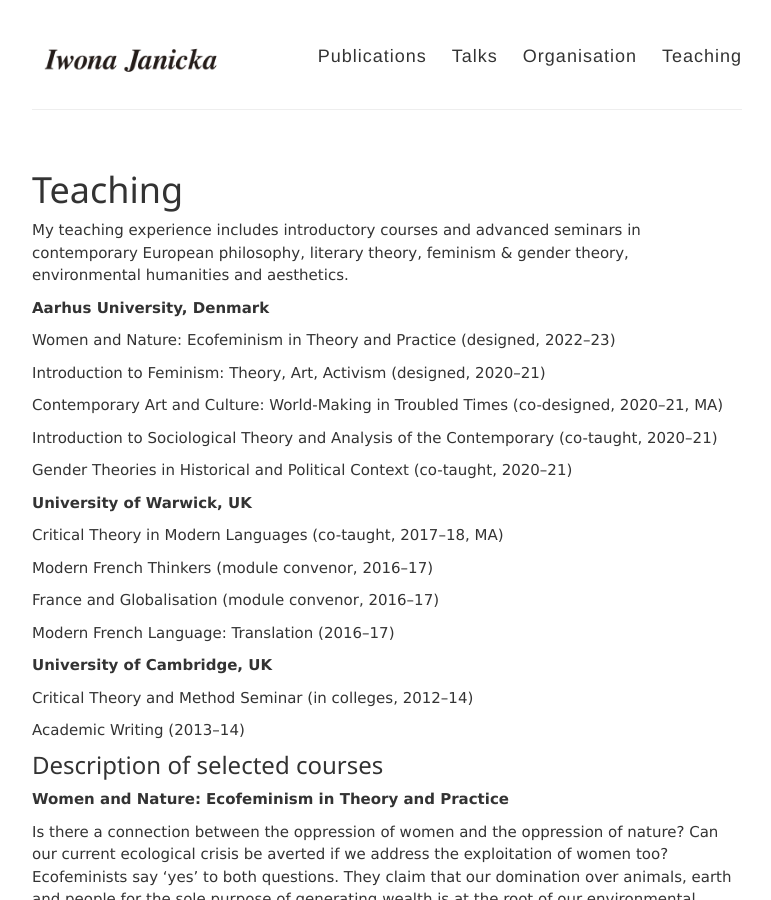
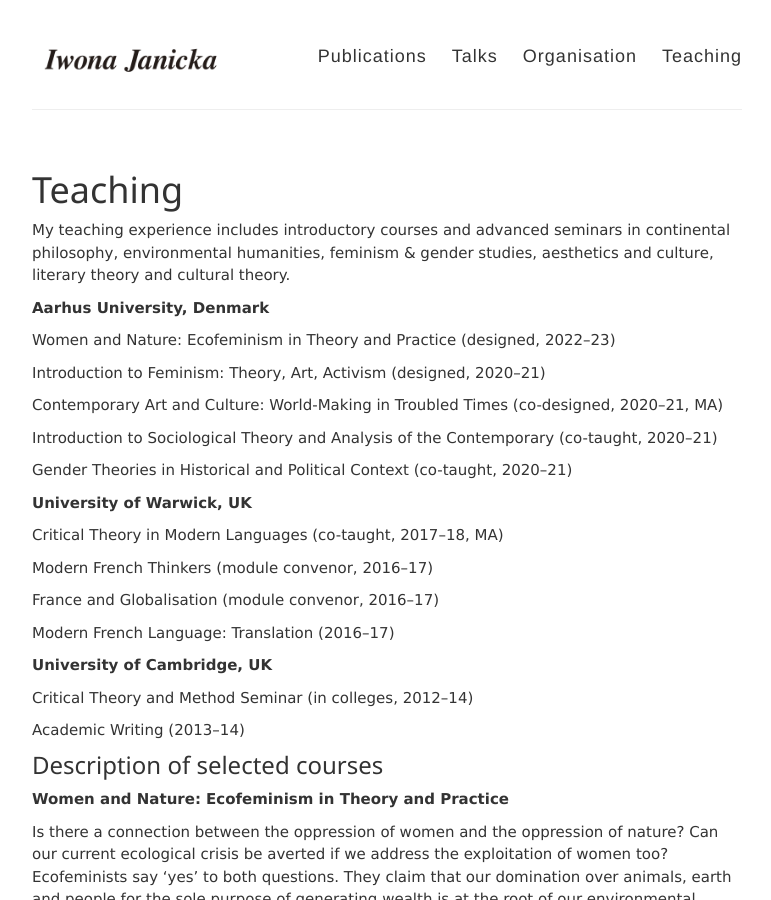
Before and after one commit to IJanicka/IJanicka.github.io, a Jekyll site: the page built from teaching.md, in a window 1280 px wide and 900 px high. Shown: the whole window, without its empty margins (253-1024 px from the left). Built offline with Jekyll 4.4.1, drawn with Linux system fonts in a browser that asks for light colours.

Commit message:
Update teaching.md

```diff
--- a/teaching.md
+++ b/teaching.md
@@ -3,9 +3,7 @@
 title: Teaching
 permalink: /teaching/
 ---
-My teaching experience includes introductory courses and advanced seminars in contemporary European philosophy, literary theory, feminism & gender theory, environmental humanities and aesthetics.
-
-
+My teaching experience includes introductory courses and advanced seminars in continental philosophy, environmental humanities, feminism & gender studies, aesthetics and culture, literary theory and cultural theory.
 
 **Aarhus University, Denmark**<br>
 
```
